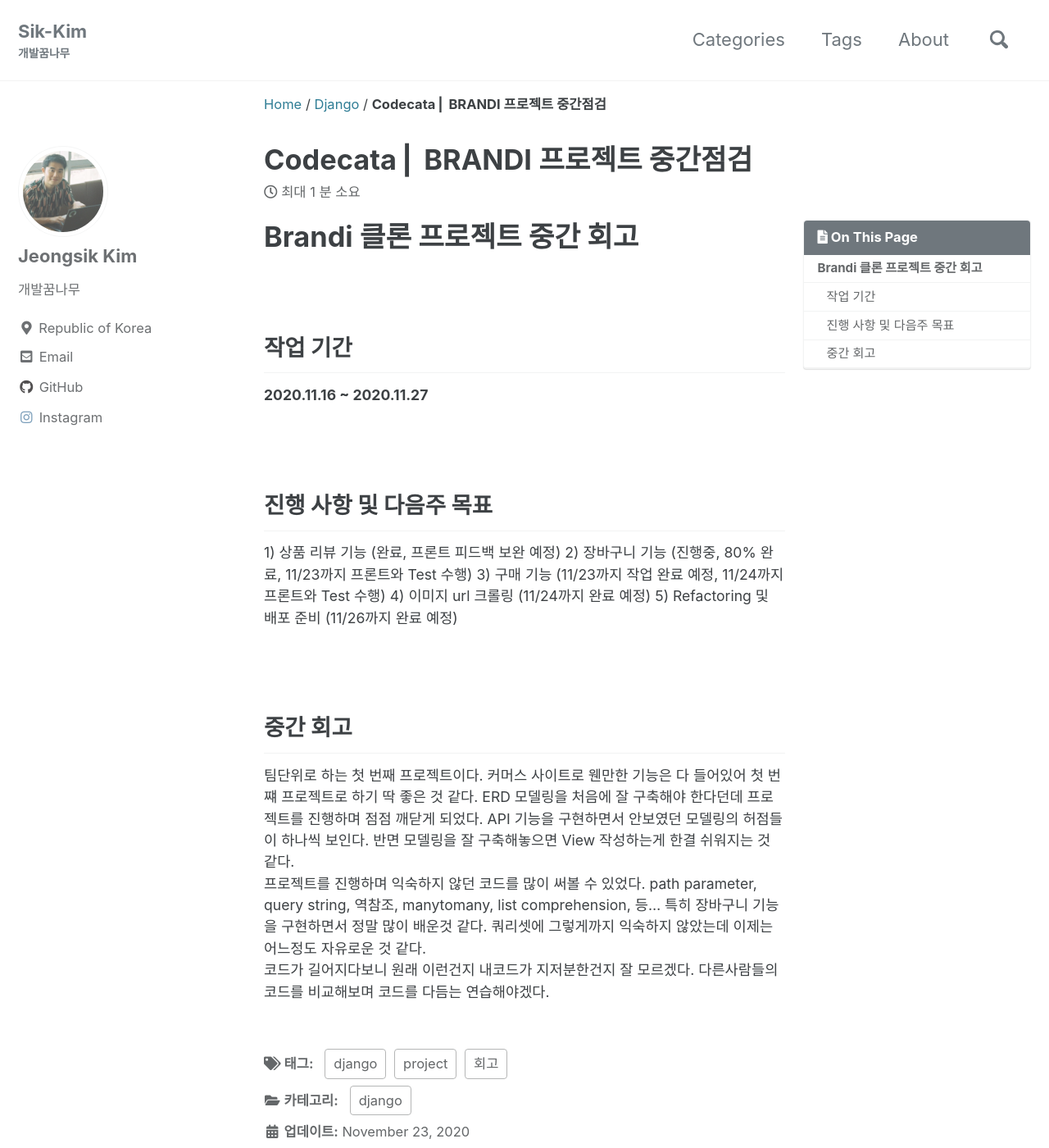
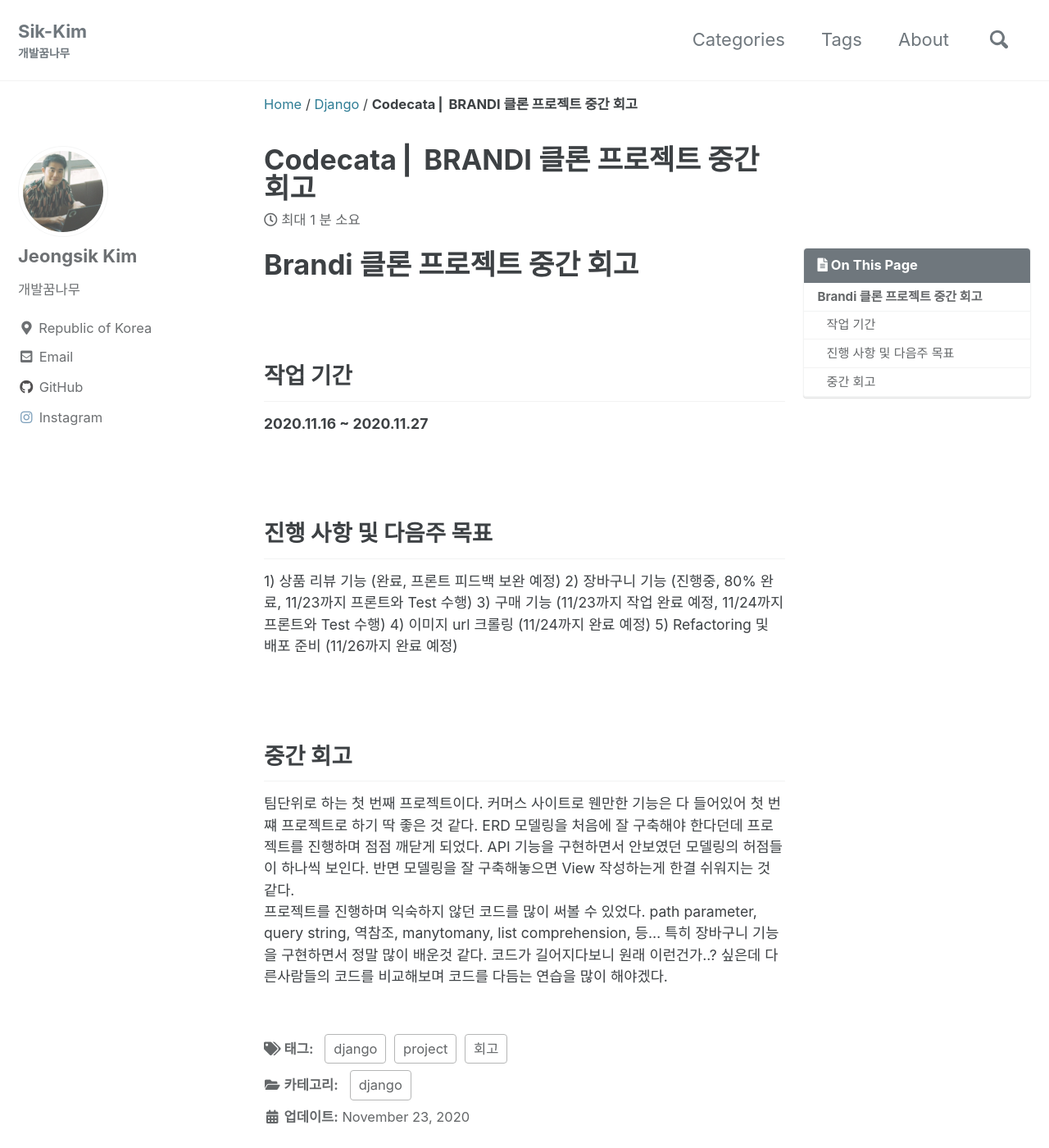
Before and after one commit to Sik-Kim/Sik-Kim.github.io, a Jekyll site: the page built from _posts/2020-11-22-trendi.md, in a window 1280 px wide and 1400 px high. Shown: the whole window at 82% size. Built offline with Jekyll 4.4.1, drawn with Linux system fonts in a browser that asks for light colours; cached includes are drawn as plain includes; comment, search, counter and statistics services are not loaded.

Commit message:
modify: 2020-11-22 brandi clone project review

```diff
--- a/_posts/2020-11-22-trendi.md
+++ b/_posts/2020-11-22-trendi.md
@@ -1,5 +1,5 @@
 ---
-title: "Codecata ⎜ BRANDI 프로젝트 중간점검"
+title: "Codecata ⎜ BRANDI 클론 프로젝트 중간 회고"
 date: 2020-11-22 20:10:00 -0400
 summary:
 toc : ture
@@ -35,5 +35,5 @@ category :
 팀단위로 하는 첫 번째 프로젝트이다. 커머스 사이트로 웬만한 기능은 다 들어있어 첫 번쨰 프로젝트로 하기 딱 좋은 것 같다.
 ERD 모델링을 처음에 잘 구축해야 한다던데 프로젝트를 진행하며 점점 깨닫게 되었다. API 기능을 구현하면서 안보였던 모델링의 허점들이 하나씩 보인다. 반면 모델링을 잘 구축해놓으면 View 작성하는게 한결 쉬워지는 것 같다.
 프로젝트를 진행하며 익숙하지 않던 코드를 많이 써볼 수 있었다. path parameter, query string, 역참조, manytomany, list comprehension, 등...
-특히 장바구니 기능을 구현하면서 정말 많이 배운것 같다. 쿼리셋에 그렇게까지 익숙하지 않았는데 이제는 어느정도 자유로운 것 같다.
-코드가 길어지다보니 원래 이런건지 내코드가 지저분한건지 잘 모르겠다. 다른사람들의 코드를 비교해보며 코드를 다듬는 연습해야겠다.
+특히 장바구니 기능을 구현하면서 정말 많이 배운것 같다.
+코드가 길어지다보니 원래 이런건가..? 싶은데 다른사람들의 코드를 비교해보며 코드를 다듬는 연습을 많이 해야겠다.
```
